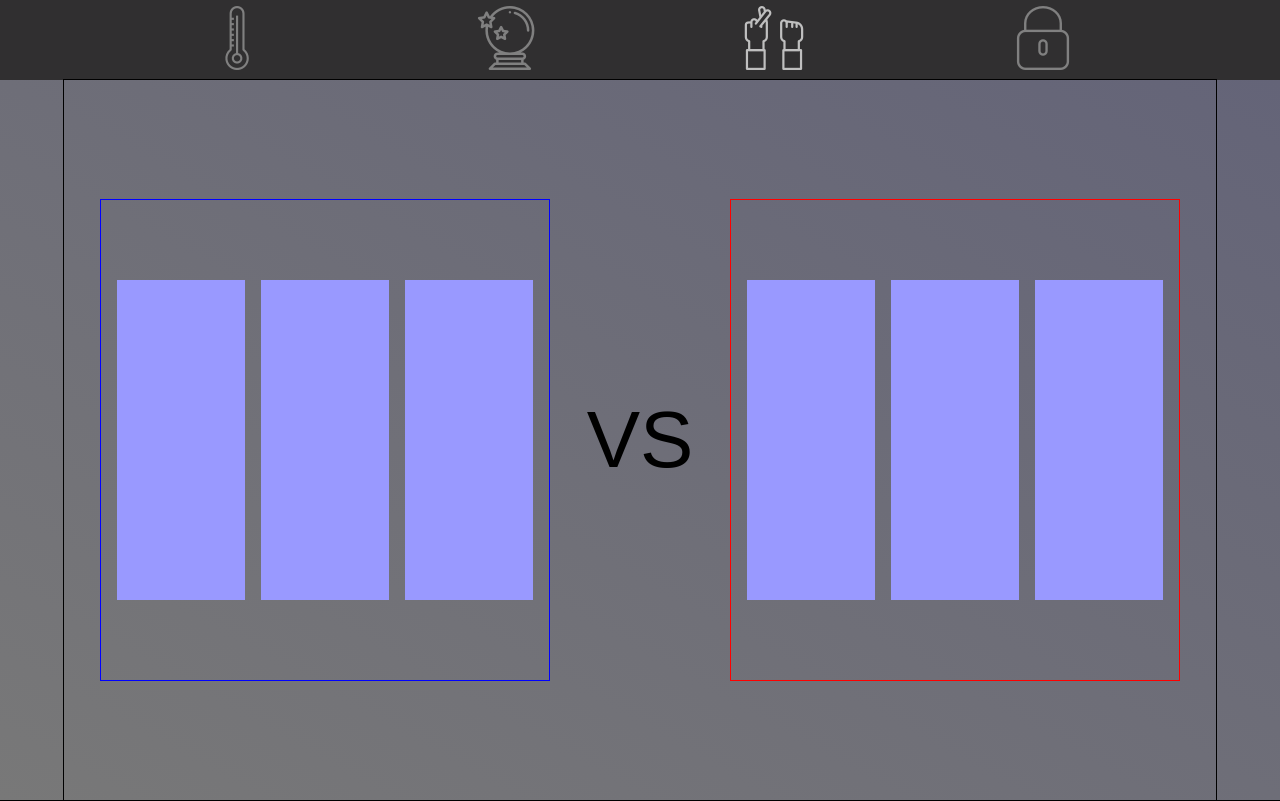
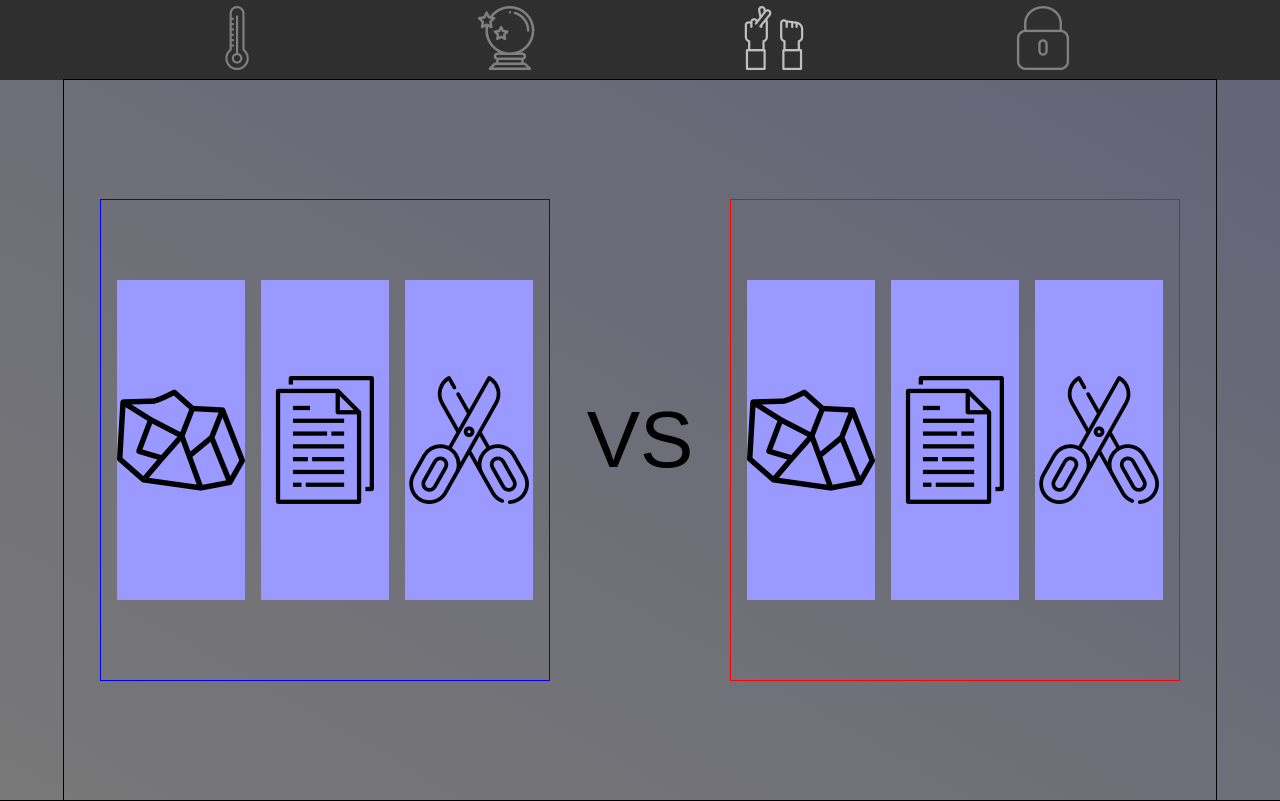
Before and after one commit to torinberger/y12-SDD-Prac, a Vue app: page /rockPaperScissors in a window 1280 px wide. Built offline with nearby package versions, Linux system fonts and the light colour scheme.

Commit message:
added icons to rps cards

```diff
--- a/src/components/rockPaperScissors.vue
+++ b/src/components/rockPaperScissors.vue
@@ -2,17 +2,29 @@
   <div class="rockPaperScissors" v-bind:style="{ backgroundImage: background }">
     <div id="game">
         <div id="ally">
-            <div class="card" id="allyRock" v-bind:class="{ hide: hide.ally.rock, show: !hide.ally.rock  }" @click="cardSelect('rock')"></div>
-            <div class="card" id="allyPaper" v-bind:class="{ hide: hide.ally.paper, show: !hide.ally.paper }" @click="cardSelect('paper')"></div>
-            <div class="card" id="allyScissors" v-bind:class="{ hide: hide.ally.scissors, show: !hide.ally.scissors }" @click="cardSelect('scissors')"></div>
+            <div class="card" id="allyRock" v-bind:class="{ hide: hide.ally.rock, show: !hide.ally.rock  }" @click="cardSelect('rock')">
+              <img src="../assets/rps/rock.png" alt="">
+            </div>
+            <div class="card" id="allyPaper" v-bind:class="{ hide: hide.ally.paper, show: !hide.ally.paper }" @click="cardSelect('paper')">
+              <img src="../assets/rps/paper.png" alt="">
+            </div>
+            <div class="card" id="allyScissors" v-bind:class="{ hide: hide.ally.scissors, show: !hide.ally.scissors }" @click="cardSelect('scissors')">
+              <img src="../assets/rps/scissors.png" alt="">
+            </div>
         </div>
         <div id="vs">
             <h1>VS</h1>
         </div>
         <div id="enemy">
-            <div class="card" id="enemyRock" v-bind:class="{ hide: hide.enemy.rock, show: !hide.enemy.rock }"></div>
-            <div class="card" id="enemyPaper" v-bind:class="{ hide: hide.enemy.paper, show: !hide.enemy.paper }"></div>
-            <div class="card" id="enemyScissors" v-bind:class="{ hide: hide.enemy.scissors, show: !hide.enemy.scissors }"></div>
+            <div class="card" id="enemyRock" v-bind:class="{ hide: hide.enemy.rock, show: !hide.enemy.rock }">
+              <img src="../assets/rps/rock.png" alt="">
+            </div>
+            <div class="card" id="enemyPaper" v-bind:class="{ hide: hide.enemy.paper, show: !hide.enemy.paper }">
+              <img src="../assets/rps/paper.png" alt="">
+            </div>
+            <div class="card" id="enemyScissors" v-bind:class="{ hide: hide.enemy.scissors, show: !hide.enemy.scissors }">
+              <img src="../assets/rps/scissors.png" alt="">
+            </div>
         </div>
     </div>
   </div>
@@ -160,6 +172,9 @@ body {
   width: 10vw;
   height: 40vh;
   background: #9999ff;
+  display: flex;
+  justify-content: center;
+  align-items: center;
 }
 
 h1 {
```
